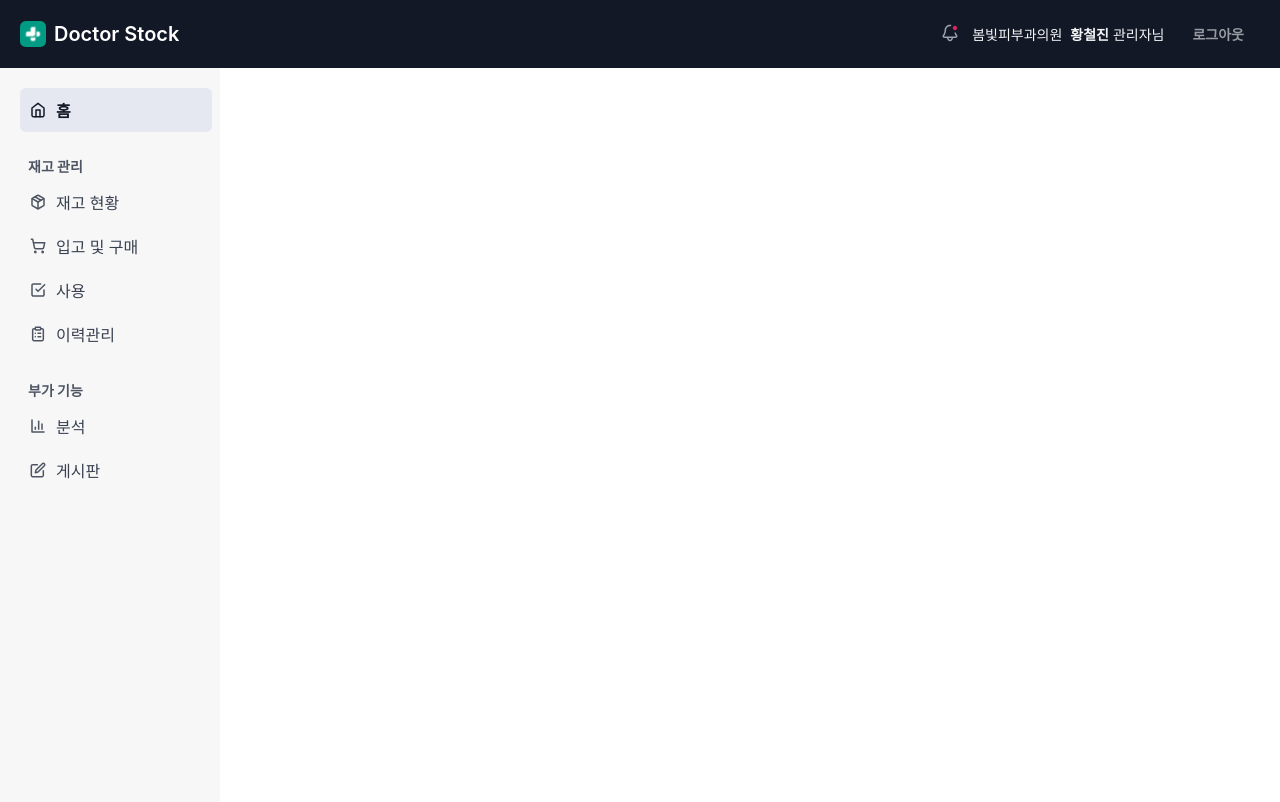
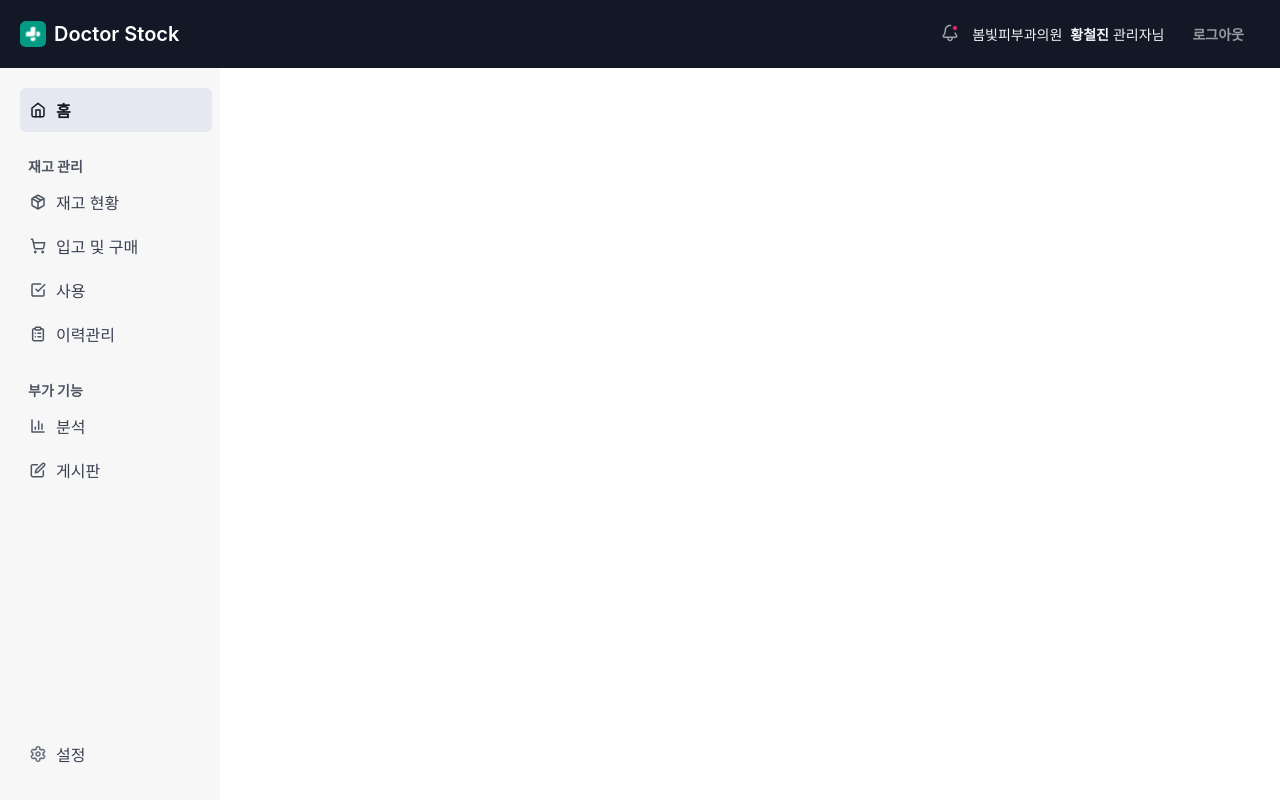
Before and after one commit to DoctorStock/doctorstock-web, a Next.js app: page / in a window 1280 px wide. Shown: the top 802 px of the page. Built offline with nearby package versions, Linux system fonts and the light colour scheme.

Commit message:
[Feat] Sidebar 설정 메뉴 추가 및 레이아웃 개선 - 설정 메뉴를 사이드바 하단에 고정 - 메인 메뉴 영역 스크롤 가능하도록 구조 개선 - 전체 페이지 스크롤 방지 (height: 100vh)

```diff
--- a/app/components/layout/Sidebar/page.module.css
+++ b/app/components/layout/Sidebar/page.module.css
@@ -1,11 +1,18 @@
 .sidebar {
   width: 220px;
-  height: 100vh;
-  background-color: var(--bg-normal-alternative); /* 임시 : 사이드바 배경색 */
+  height: 100%;
+  background-color: var(--bg-normal-alternative); /* TODO : 사이드바 배경색  */
+  display: flex;
+  flex-direction: column;
+  overflow: hidden;
 }
 
 .nav {
   padding: var(--spacing-20) var(--spacing-sm) 0 var(--spacing-20); /* top right bottom left */
+  display: flex;
+  flex-direction: column;
+  flex: 1;
+  min-height: 0;
 }
 
 .menuItem {
@@ -40,7 +47,14 @@
   padding: 0 var(--spacing-sm);
 }
 
-.menuList {
-  display: flex;
-  flex-direction: column;
+
+.mainMenu {
+  flex: 1;
+  overflow-y: auto;
+  min-height: 0;
 }
+
+.settingsSection {
+  flex-shrink: 0; /* 축소 방지 */
+  padding-bottom: var(--spacing-lg);
+}
--- a/app/components/layout/Sidebar/page.tsx
+++ b/app/components/layout/Sidebar/page.tsx
@@ -74,6 +74,16 @@ const menuItems: MenuSection[] = [
       },
     ],
   },
+  {
+    items: [
+      {
+        href: '/settings',
+        icon: '/assets/settings.svg',
+        alt: '설정',
+        label: '설정',
+      },
+    ],
+  },
 ];
 
 function MenuItemComponent({ item, pathname }: { item: MenuItem; pathname: string }) {
@@ -99,10 +109,15 @@ function MenuItemComponent({ item, pathname }: { item: MenuItem; pathname: strin
 export default function Sidebar() {
   const pathname = usePathname();
 
+  // 설정 메뉴를 분리
+  const mainMenuItems = menuItems.slice(0, -1);
+  const settingsItem = menuItems[menuItems.length - 1];
+
   return (
     <aside className={styles.sidebar}>
       <nav className={styles.nav}>
-        {menuItems.map((section, sectionIndex) => (
+        <div className={styles.mainMenu}>
+          {mainMenuItems.map((section, sectionIndex) => (
             <div key={section.title || `section-${sectionIndex}`} className={section.title ? styles.section : ''}>
               {section.title && (
                 <h3 className={styles.sectionTitle}>{section.title}</h3>
@@ -118,6 +133,18 @@ export default function Sidebar() {
               </div>
             </div>
           ))}
+        </div>
+
+        {/* 설정 메뉴 - 화면 맨 아래 */}
+        <div className={styles.settingsSection}>
+          {settingsItem.items.map((item) => (
+            <MenuItemComponent
+              key={item.href}
+              item={item}
+              pathname={pathname}
+            />
+          ))}
+        </div>
       </nav>
     </aside>
   );
--- a/app/page.module.css
+++ b/app/page.module.css
@@ -1,6 +1,6 @@
 .page {
   width: 100%;
-  min-height: 100vh;
+  height: 100vh;
   display: flex;
   flex-direction: column; /* 세로 방향 */
 }
```
Lines whose indentation alone changed are shown as unchanged.
